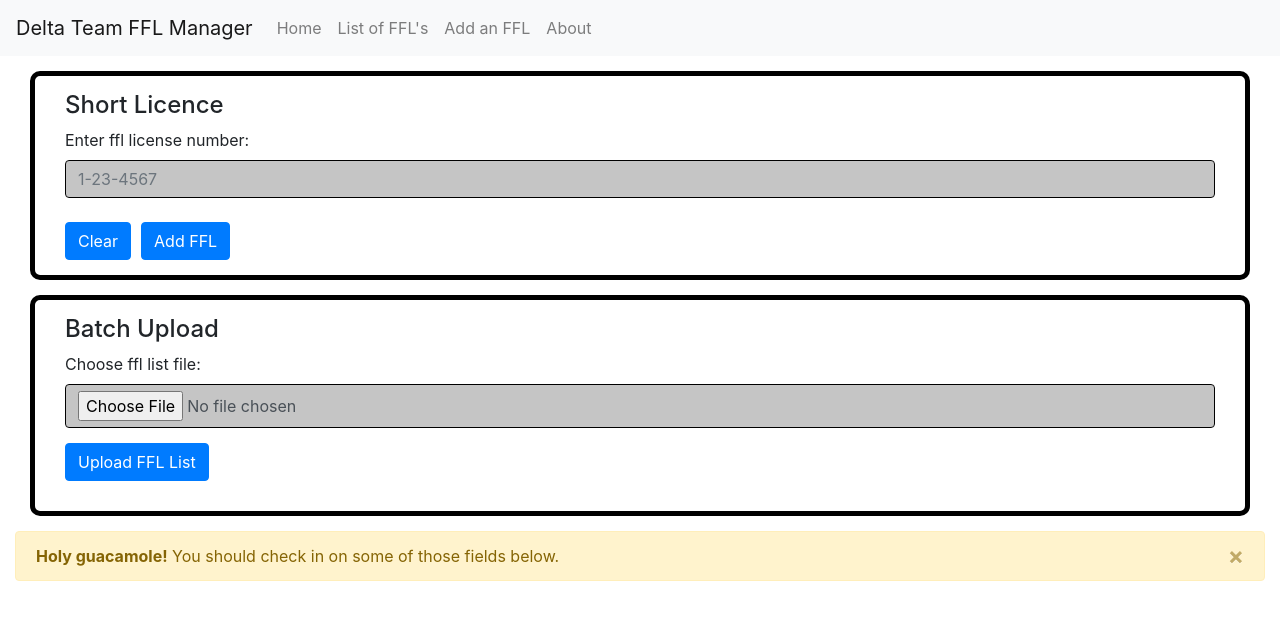
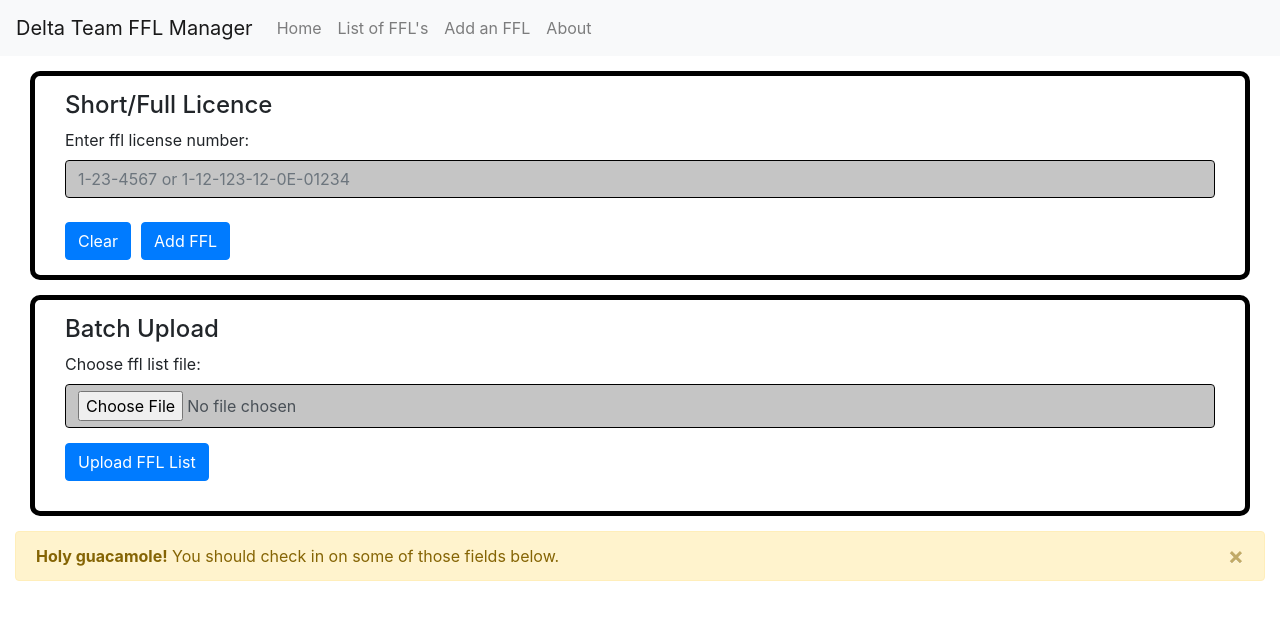
Before and after one commit to danielkhodge/preferred-list-manager, an Angular app: page /add-ffl in a window 1280 px wide. Shown: the top 620 px of the page. Built offline with nearby package versions, Linux system fonts and the light colour scheme.

Commit message:
Fixed remove operation, enhanced add to allow short or long license

```diff
--- a/src/app/add-ffl/add-ffl.component.html
+++ b/src/app/add-ffl/add-ffl.component.html
@@ -2,10 +2,10 @@
 
 <div class="row">
   <div class="col-sm-12">
-    <h4>Short Licence</h4>
+    <h4>Short/Full Licence</h4>
   <label for="ffl-list">Enter ffl license number: </label>
   <form>
-    <input type="string" class="form-control" id="shortLicence" [(ngModel)]="shortLicence" name="shortLicence" placeholder="1-23-4567"/>
+    <input type="string" class="form-control" id="shortLicence" [(ngModel)]="shortLicence" name="shortLicence" placeholder="1-23-4567 or 1-12-123-12-0E-01234"/>
     <br/>
     <button (click)="clearForm()" type="submit" class="btn btn-primary" style="margin-right: 5px;">
       Clear
--- a/src/app/ffl-list/ffl-list.component.ts
+++ b/src/app/ffl-list/ffl-list.component.ts
@@ -29,7 +29,11 @@ export class FflListComponent implements OnInit {
       this.http.delete('/ffls/' + shortLicense + "/remove").subscribe(
         data => {
           this.arrFfls = data as string[];
-          console.log(this.retrieveOperation);
+          console.log("Data...I guess.");
+        },
+        (er: HttpErrorResponse) => {
+          console.log('MESSAGE: ' + er);
+		  console.log(this.retrieveOperation);
           if (this.retrieveOperation == Operation.ALL) {
               console.log('find-all');
               this.findAll();
@@ -37,9 +41,6 @@ export class FflListComponent implements OnInit {
             console.log('find-by-zip');
             this.search();
           }
-        },
-        (er: HttpErrorResponse) => {
-          console.log('MESSAGE: ' + er);
         }
       );
     }
```
